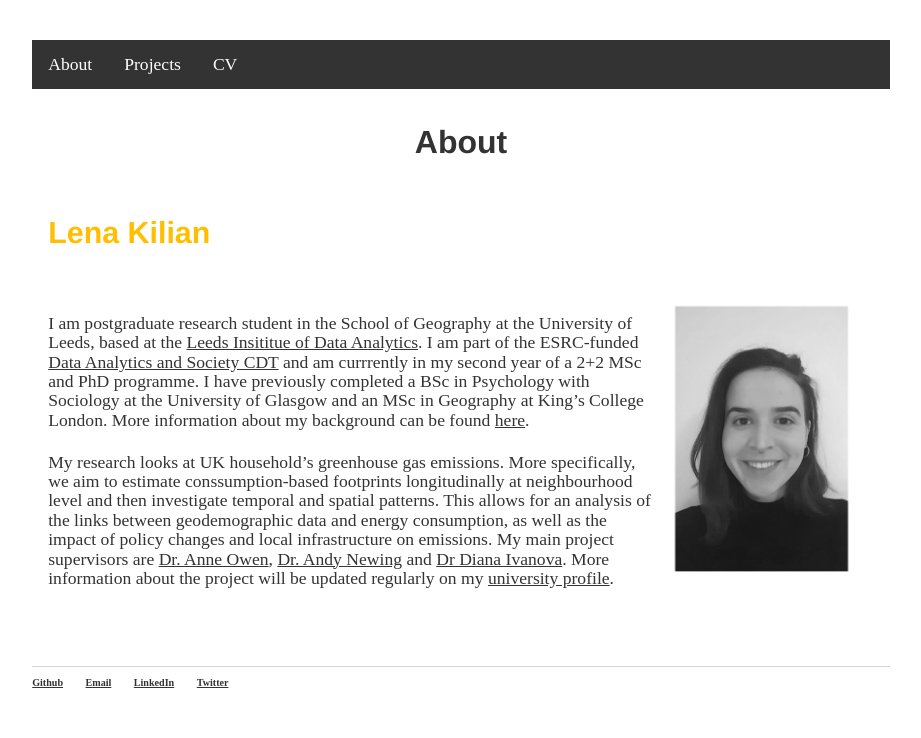
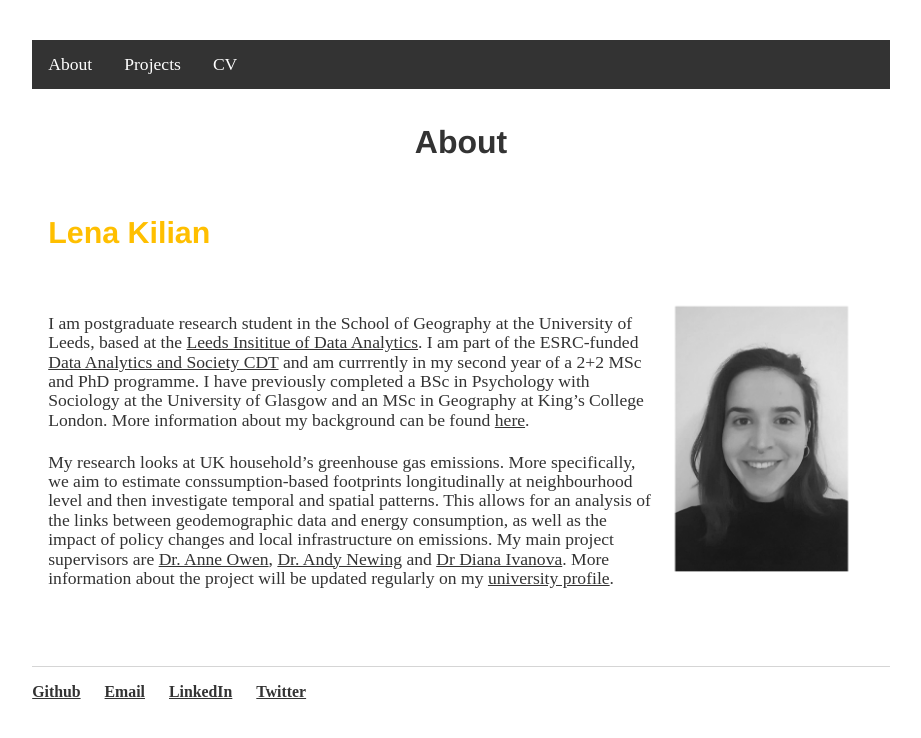
Before and after one commit to lena-kilian/lena-kilian.github.io, a Jekyll site: the page built from index.md, in a window 1280 px wide. Shown: the top 738 px of the page, without its empty margins (179-1100 px from the left). Built offline with Jekyll 4.4.1, drawn with Linux system fonts in a browser that asks for light colours; our own code applies the rules of GitHub Pages for plain Markdown files.

Commit message:
Update main.css

```diff
--- a/css/main.css
+++ b/css/main.css
@@ -168,7 +168,7 @@ img {
 
 footer {
     border-top: 1px solid #d5d5d5;
-    font-size: .7em;
+    font-size: 1.1em;
 }
 
 ul.posts {
```
